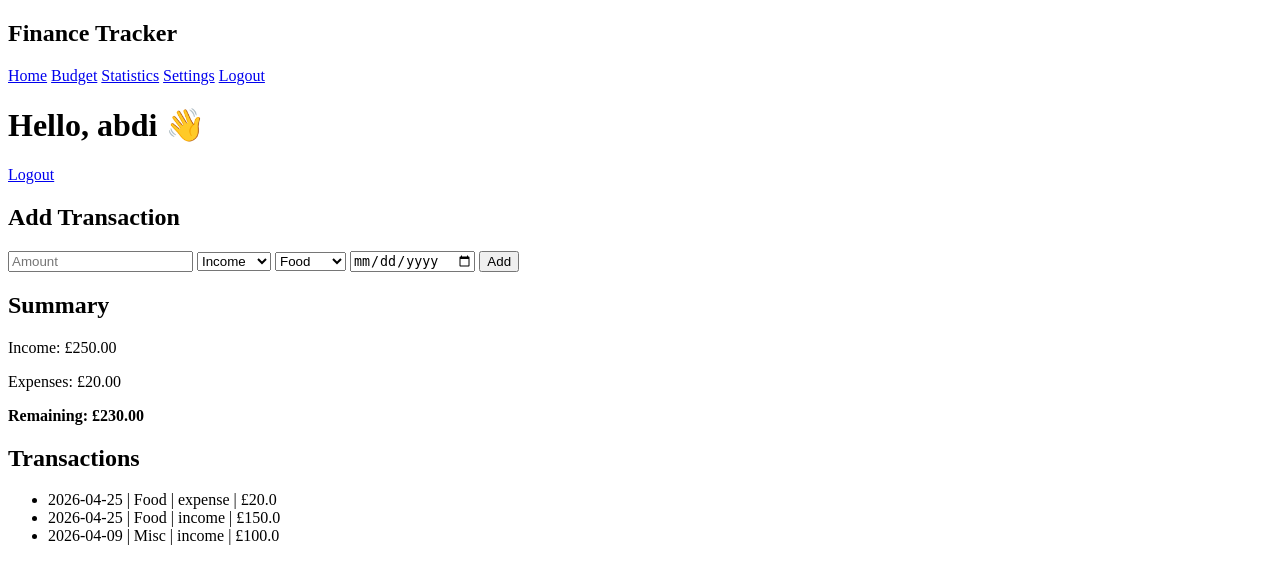
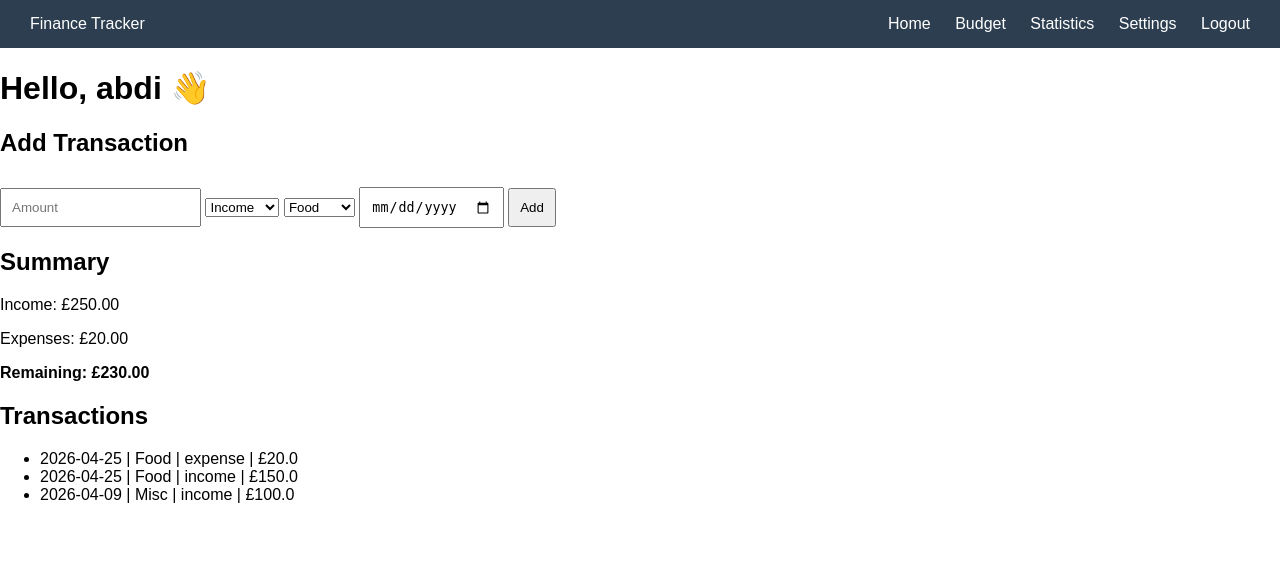
Before and after one commit to CJAH-1/FYP, a Flask app: page /home in a window 1280 px wide. Shown: the top 584 px of the page. Run offline with Flask 3, Linux system fonts and the light colour scheme; a user stored in the database is signed in; data comes from the database, SQL or seed files in the repository; both versions use the stored data as it was after the commit.

Commit message:
CSS on all pages completed

```diff
--- a/app.py
+++ b/app.py
@@ -3,21 +3,19 @@ import sqlite3
 import os
 
 app = Flask(__name__)
-app.secret_key = "secret123"  # change this in production
+app.secret_key = "secret123"
 
 DB = "database/db.sqlite3"
 
-# Ensure database folder exists
 def get_db():
     os.makedirs("database", exist_ok=True)
     return sqlite3.connect(DB)
 
-# Initialize database
 def init_db():
     conn = get_db()
     cur = conn.cursor()
 
-    # Users table
+    # USERS
     cur.execute("""
     CREATE TABLE IF NOT EXISTS users (
         id INTEGER PRIMARY KEY AUTOINCREMENT,
@@ -26,7 +24,7 @@ def init_db():
     )
     """)
 
-    # Transactions table
+    # TRANSACTIONS
     cur.execute("""
     CREATE TABLE IF NOT EXISTS transactions (
         id INTEGER PRIMARY KEY AUTOINCREMENT,
@@ -38,18 +36,19 @@ def init_db():
     )
     """)
 
-    # Budget table (per user would be better later)
+    # ✅ FIXED: Budget is now per user
     cur.execute("""
     CREATE TABLE IF NOT EXISTS budget (
-        id INTEGER PRIMARY KEY,
-        total REAL
+        id INTEGER PRIMARY KEY AUTOINCREMENT,
+        total REAL,
+        user_id INTEGER
     )
     """)
 
     conn.commit()
     conn.close()
 
-# 🔐 LOGIN + SIGNUP PAGE
+# 🔐 LOGIN / SIGNUP
 @app.route("/", methods=["GET", "POST"])
 def login():
     conn = get_db()
@@ -87,7 +86,7 @@ def login():
     conn.close()
     return render_template("login.html")
 
-# 🏠 HOME PAGE
+# 🏠 HOME
 @app.route("/home")
 def home():
     if "user_id" not in session:
@@ -142,7 +141,7 @@ def add_transaction():
 
     return redirect("/home")
 
-# 💰 BUDGET PAGE
+# 💰 BUDGET (FIXED PER USER)
 @app.route("/budget", methods=["GET", "POST"])
 def budget():
     if "user_id" not in session:
@@ -151,14 +150,17 @@ def budget():
     conn = get_db()
     cur = conn.cursor()
 
-    # Handle new budget
+    # Save budget
     if request.method == "POST":
         amount = float(request.form["budget"])
 
-        cur.execute("DELETE FROM budget")
-        cur.execute("INSERT INTO budget (id, total) VALUES (1, ?)", (amount,))
+        cur.execute("DELETE FROM budget WHERE user_id=?", (session["user_id"],))
+        cur.execute(
+            "INSERT INTO budget (total, user_id) VALUES (?, ?)",
+            (amount, session["user_id"])
+        )
+
         conn.commit()
-
         return redirect("/budget")
 
     # Get transactions
@@ -172,8 +174,11 @@ def budget():
     expenses = sum(t[1] for t in transactions if t[3] == "expense")
     remaining = income - expenses
 
-    # Get budget
-    cur.execute("SELECT total FROM budget WHERE id=1")
+    # Get user-specific budget
+    cur.execute(
+        "SELECT total FROM budget WHERE user_id=?",
+        (session["user_id"],)
+    )
     row = cur.fetchone()
     budget = row[0] if row else 0
 
@@ -190,20 +195,18 @@ def budget():
         over_budget=over_budget
     )
 
-# 📊 STATISTICS PAGE
+# 📊 STATISTICS
 @app.route("/statistics")
 def statistics():
     if "user_id" not in session:
         return redirect("/")
-
     return render_template("statistics.html", username=session["username"])
 
-# ⚙ SETTINGS PAGE
+# ⚙ SETTINGS
 @app.route("/settings")
 def settings():
     if "user_id" not in session:
         return redirect("/")
-
     return render_template("settings.html", username=session["username"])
 
 # 🔄 RESET USER DATA
@@ -216,7 +219,7 @@ def reset():
     cur = conn.cursor()
 
     cur.execute("DELETE FROM transactions WHERE user_id=?", (session["user_id"],))
-    cur.execute("DELETE FROM budget")
+    cur.execute("DELETE FROM budget WHERE user_id=?", (session["user_id"],))
 
     conn.commit()
     conn.close()
--- a/static/style.css
+++ b/static/style.css
@@ -0,0 +1,44 @@
+body {
+            font-family: Arial, sans-serif;
+            margin: 0;
+        }
+
+        .navbar {
+            background-color: #2c3e50;
+            padding: 15px 30px;
+            color: white;
+            display: flex;
+            justify-content: space-between;
+        }
+
+        .navbar a {
+            color: white;
+            text-decoration: none;
+            margin-left: 20px;
+        }
+
+        .container {
+            padding: 30px;
+        }
+
+        .card {
+            background: #f4f4f4;
+            padding: 20px;
+            margin-bottom: 20px;
+            border-radius: 10px;
+        }
+
+        .over {
+            color: red;
+            font-weight: bold;
+        }
+
+        .good {
+            color: green;
+            font-weight: bold;
+        }
+
+        input, button {
+            padding: 10px;
+            margin-top: 10px;
+        }
--- a/templates/index.html
+++ b/templates/index.html
@@ -2,25 +2,24 @@
 <html>
 <head>
     <title>Finance Tracker</title>
+    <head>
+    <link rel="stylesheet" href="/static/style.css">
 </head>
 <body>
 <!-- NAVBAR -->
 <div class="navbar">
-    <div class="nav-left">
-        <h2>Finance Tracker</h2>
-    </div>
-
-    <div class="nav-right">
-       <a href="/home">Home</a>
+    <div>Finance Tracker</div>
+    <div>
+        <a href="/home">Home</a>
         <a href="/budget">Budget</a>
         <a href="/statistics">Statistics</a>
         <a href="/settings">Settings</a>
         <a href="/logout">Logout</a>
     </div>
 </div>
+
 <h1>Hello, {{ username }} 👋</h1>
 
-<a href="/logout">Logout</a>
 
 <h2>Add Transaction</h2>
 <form method="POST" action="/add">
--- a/templates/login.html
+++ b/templates/login.html
@@ -1,6 +1,7 @@
 <!DOCTYPE html>
 <html>
 <head>
+        <link rel="stylesheet" href="/static/style.css">
     <title>Login</title>
 </head>
 <body>
```
Also changed, not shown: notes.txt (+49 -0 lines), templates/budget.html (+1 -44 lines), templates/settings.html (+19 -2 lines), templates/statistics.html (+19 -2 lines), database/db.sqlite3.
